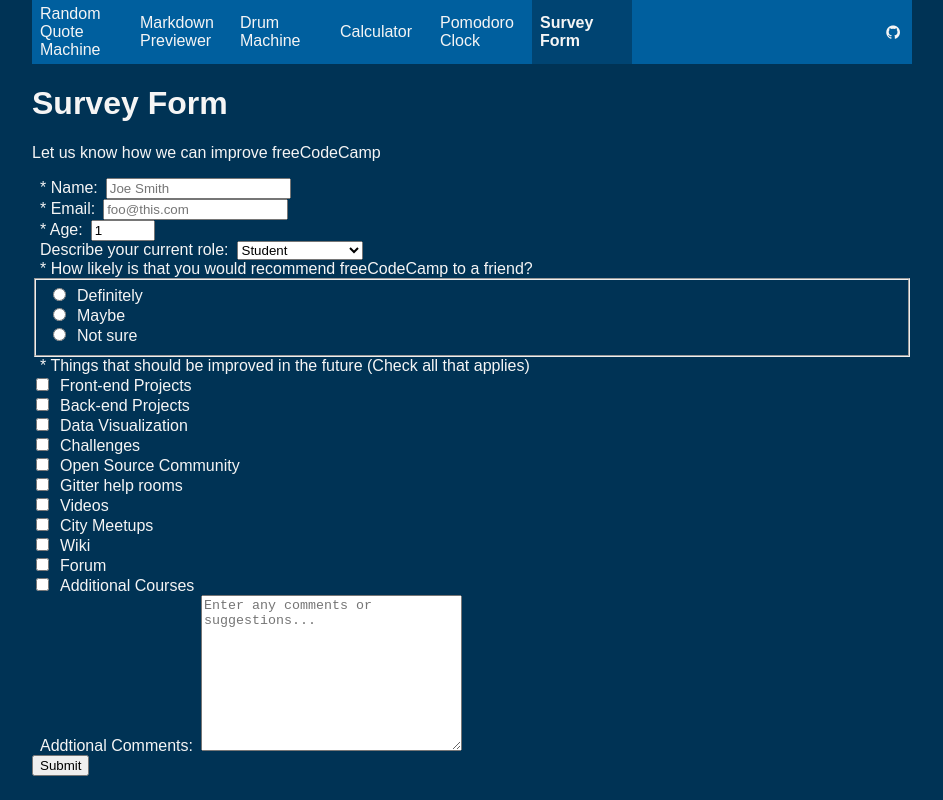
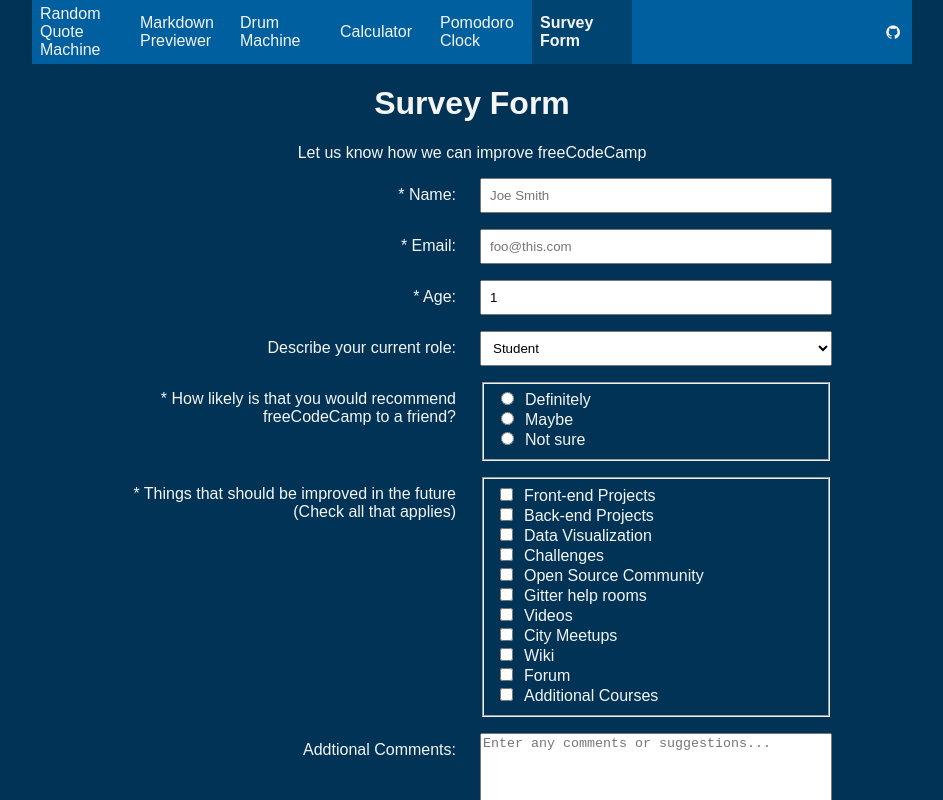
Before and after one commit to jbockerstette/react-freecodecamp-projects, a React (Create React App) app: page /survey-form in a window 1280 px wide. Shown: the top 800 px of the page, without its empty margins (168-1111 px from the left). Built offline with nearby package versions, Linux system fonts and the light colour scheme; the HTML template or start-up script is replaced by a standard one.

Commit message:
Looks ok but could be better.

```diff
--- a/src/survey-form/SurveyForm.css
+++ b/src/survey-form/SurveyForm.css
@@ -1,6 +1,46 @@
-label {
+.survey-grid > h1,
+p {
+  text-align: center;
+}
+
+.survey-row {
+  display: grid;
+  grid-template-columns: 1fr 1fr;
+  grid-gap: 1rem;
+  margin: 1rem 5rem 1rem 5rem;
+}
+
+label,
+input,
+select {
   padding: 8px;
 }
 
-#email {
+.survey-grid .labels {
+  justify-self: flex-end;
+  text-align: right;
 }
+
+.survey-grid button {
+  display: block;
+  background: darkcyan;
+  color: white;
+  border: none;
+  font-size: 1rem;
+  padding: 1rem;
+  border-radius: 5px;
+  margin: 0 auto;
+}
+
+@media screen and (max-width: 800px) {
+  .survey-row {
+    display: grid;
+    grid-template-columns: 1fr;
+    grid-gap: 1rem;
+    margin: 1rem 5rem 1rem 5rem;
+  }
+  .survey-grid .labels {
+    justify-self: flex-start;
+    text-align: left;
+  }
+}
--- a/src/survey-form/SurveyForm.js
+++ b/src/survey-form/SurveyForm.js
@@ -151,12 +151,12 @@
   render() {
     const { name, email, number, dropdown, radio, cb, textarea } = this.state;
     return (
-      <div>
+      <div className="survey-grid">
         <h1 id="title">Survey Form</h1>
         <p id="description">Let us know how we can improve freeCodeCamp</p>
         <form onSubmit={this.handleSubmit} id="survey-form">
-          <div>
-            <label id="name-label" htmlFor="name">
+          <div className="survey-row">
+            <label className="labels" id="name-label" htmlFor="name">
               * Name:
             </label>
             <input
@@ -169,8 +169,8 @@
               onChange={this.handleChange}
             />
           </div>
-          <div>
-            <label id="email-label" htmlFor="email">
+          <div className="survey-row">
+            <label className="labels" id="email-label" htmlFor="email">
               * Email:
             </label>
             <input
@@ -183,8 +183,8 @@
               onChange={this.handleChange}
             />
           </div>
-          <div>
-            <label id="number-label" htmlFor="number">
+          <div className="survey-row">
+            <label className="labels" id="number-label" htmlFor="number">
               * Age:
             </label>
             <input
@@ -199,8 +199,8 @@
               max={130}
             />
           </div>
-          <div>
-            <label id="dropdown-label" htmlFor="dropdown">
+          <div className="survey-row">
+            <label className="labels" id="dropdown-label" htmlFor="dropdown">
               Describe your current role:
             </label>
             <select
@@ -217,8 +217,8 @@
               <option value="other">Other</option>
             </select>
           </div>
-          <div>
-            <label id="radio-label">
+          <div className="survey-row">
+            <label className="labels" id="radio-label">
               * How likely is that you would recommend freeCodeCamp to a friend?
             </label>
             <fieldset>
@@ -235,10 +235,12 @@
                 </RadioButton>
               ))}
             </fieldset>
-            <div>
-              <label id="cb-label">
+          </div>
+          <div className="survey-row">
+            <label className="labels" id="cb-label">
               {`* Things that should be improved in the future (Check all that applies)`}
             </label>
+            <fieldset>
               {checkBoxes.map(cbox => (
                 <CheckBox
                   key={cbox.value}
@@ -251,9 +253,12 @@
                   {cbox.title}
                 </CheckBox>
               ))}
+            </fieldset>
           </div>
-            <div>
-              <label htmlFor="textarea">Addtional Comments:</label>
+          <div className="survey-row">
+            <label className="labels" id="label-textarea" htmlFor="textarea">
+              Addtional Comments:
+            </label>
             <textarea
               name="textarea"
               id="textarea"
@@ -263,7 +268,6 @@
               placeholder="Enter any comments or suggestions..."
               onChange={this.handleChange}
             />
-            </div>
           </div>
           <button id="submit" type="submit">
             Submit
```
Lines whose indentation alone changed are shown as unchanged.
